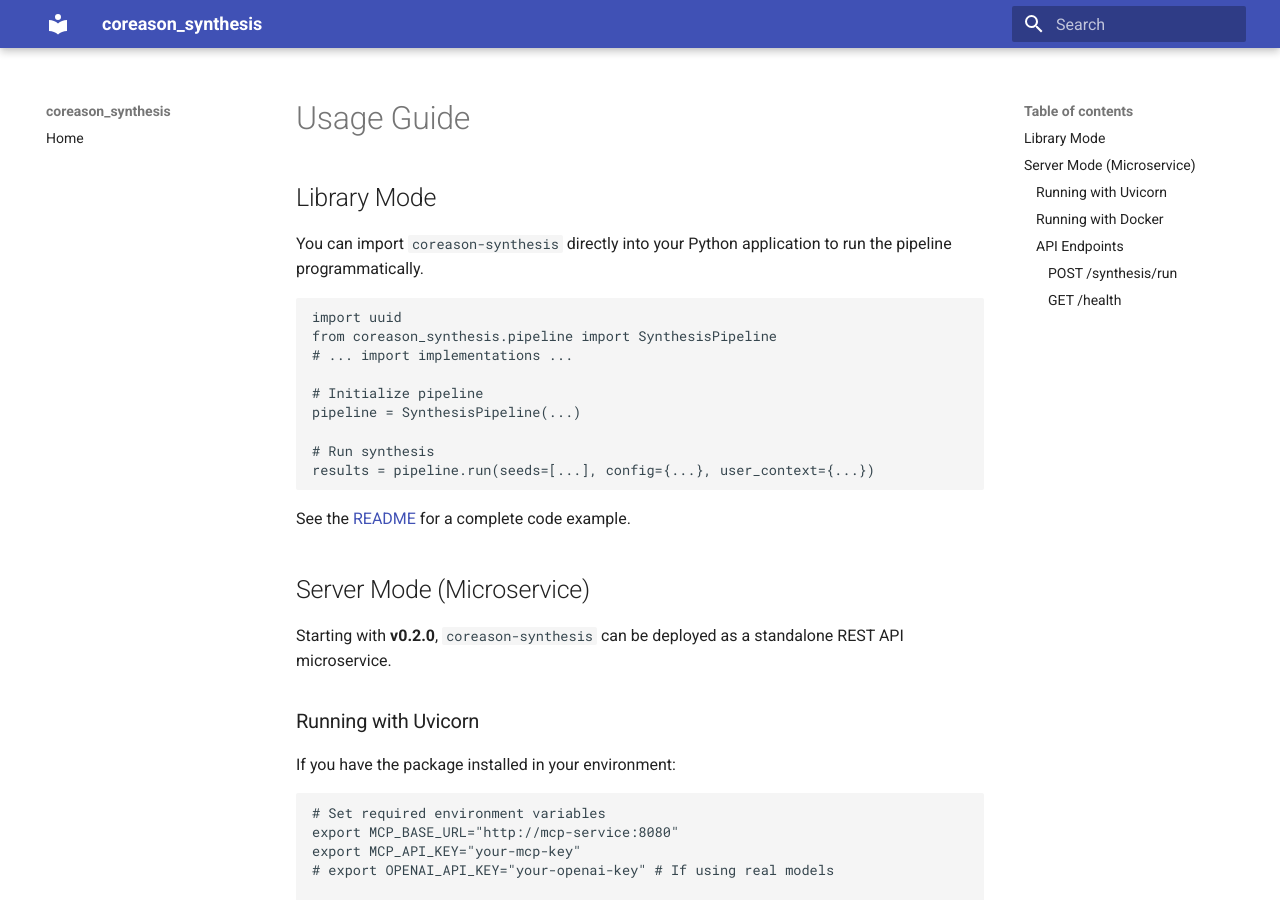
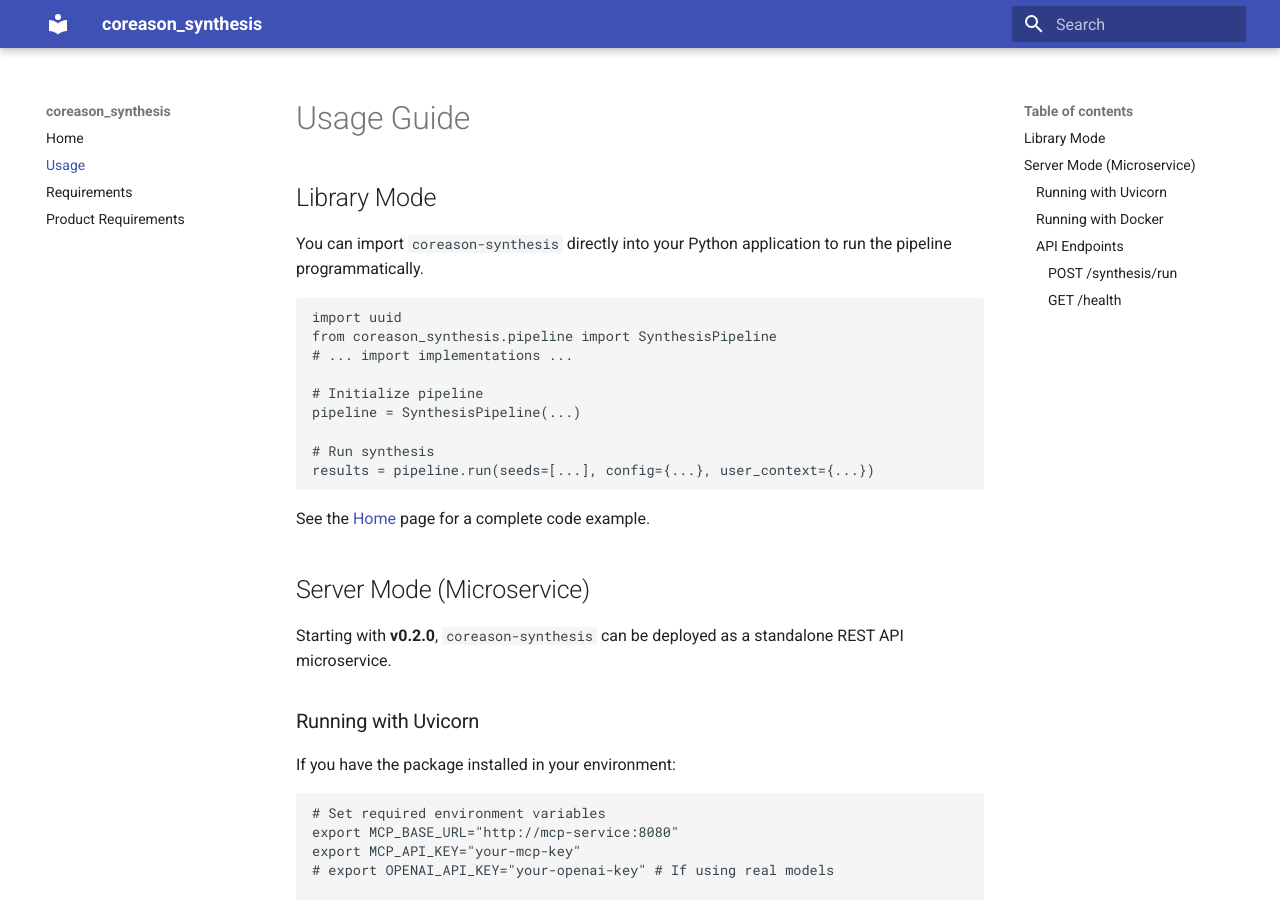
Before and after one commit to CoReason-AI/coreason-synthesis, an MkDocs documentation site: the page built from docs/usage.md, in a window 1280 px wide and 900 px high. Built offline with MkDocs 1.6.1 and Material for MkDocs 9.7.7, drawn with Linux system fonts in a browser that asks for light colours.

Commit message:
Fix: MkDocs strict build errors
- Updated mkdocs.yml to include new pages (Usage, Requirements) in navigation.
- Fixed broken link in docs/usage.md to point to internal index.md.
- Verified build with `mkdocs build --strict`.

Co-authored-by: gowthamrao <13936600+gowthamrao@users.noreply.github.com>

````diff
--- a/docs/usage.md
+++ b/docs/usage.md
@@ -16,7 +16,7 @@ pipeline = SynthesisPipeline(...)
 results = pipeline.run(seeds=[...], config={...}, user_context={...})
 ```
 
-See the [README](../README.md) for a complete code example.
+See the [Home](index.md) page for a complete code example.
 
 ## Server Mode (Microservice)
 
--- a/mkdocs.yml
+++ b/mkdocs.yml
@@ -3,3 +3,6 @@ theme:
   name: material
 nav:
   - Home: index.md
+  - Usage: usage.md
+  - Requirements: requirements.md
+  - Product Requirements: product_requirements.md
````
